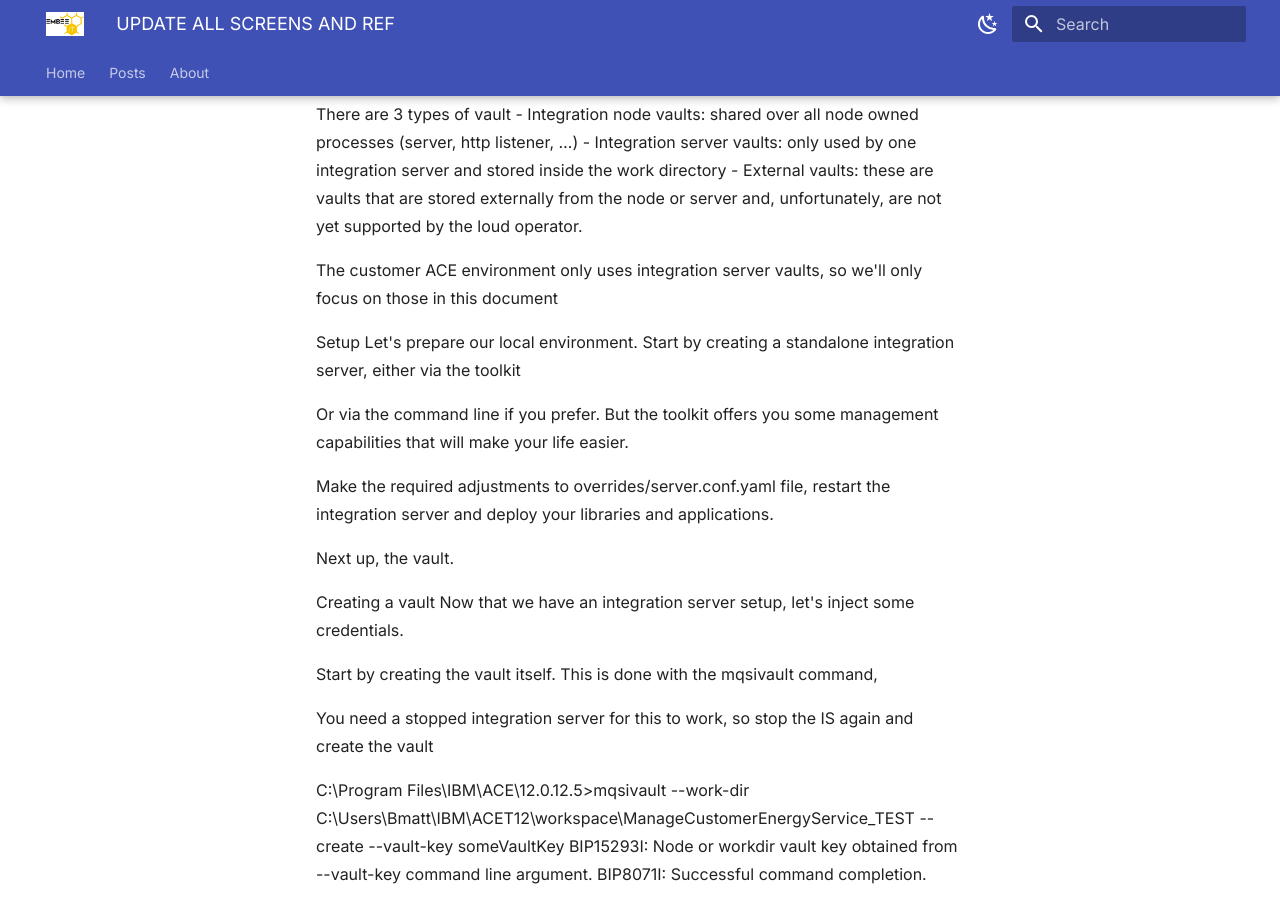
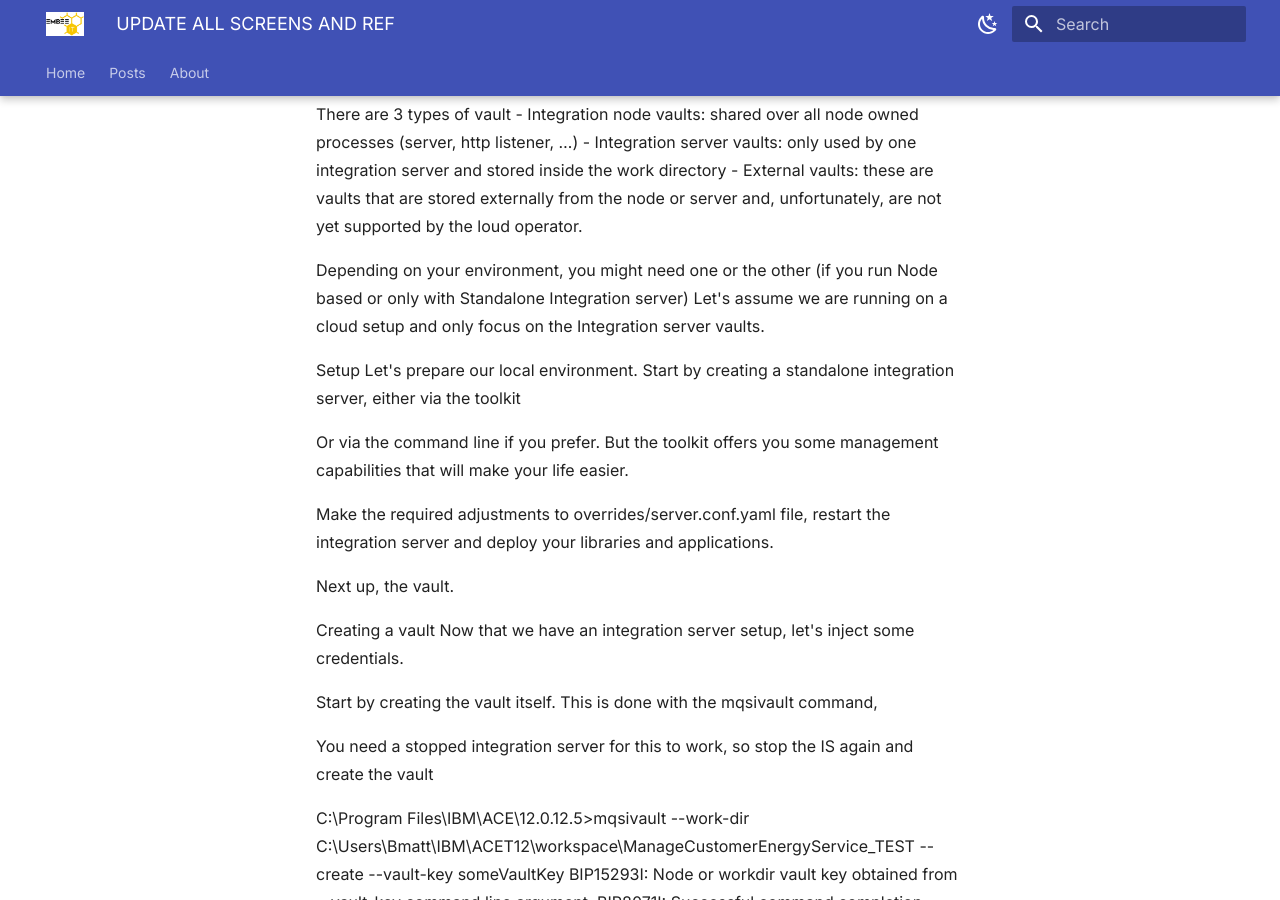
Before and after one commit to matthiasblomme/blogs, an MkDocs documentation site: the page built from docs/posts/setup-ace-vault/setup-ace-vault.md, in a window 1280 px wide and 900 px high, scrolled down 412 px. Built offline with MkDocs 1.6.1 and Material for MkDocs 9.7.7, drawn with Linux system fonts in a browser that asks for light colours.

Commit message:
new vault blog

```diff
--- a/docs/posts/setup-ace-vault/setup-ace-vault.md
+++ b/docs/posts/setup-ace-vault/setup-ace-vault.md
@@ -18,7 +18,14 @@ There are 3 types of vault
  - Integration server vaults: only used by one integration server and stored inside the work directory
  - External vaults: these are vaults that are stored externally from the node or server and, unfortunately, are not yet supported by the loud operator.
 
-The customer ACE environment only uses integration server vaults, so we'll only focus on those in this document
+Depending on your environment, you might need one or the other (if you run Node based or only with Standalone Integration server)
+Let's assume we are running on a cloud setup and only focus on the Integration server vaults.
+
+
+
+
+
+
 
 
 Setup
```
